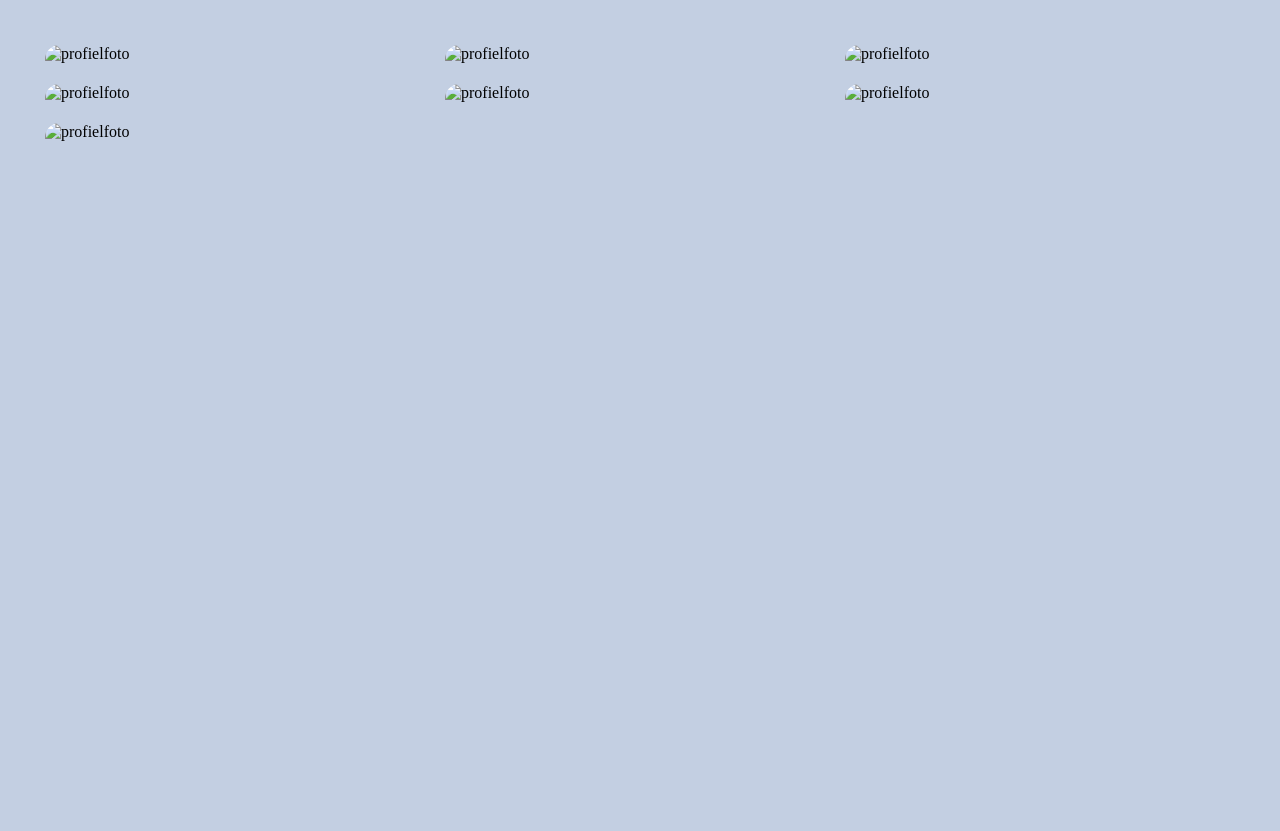
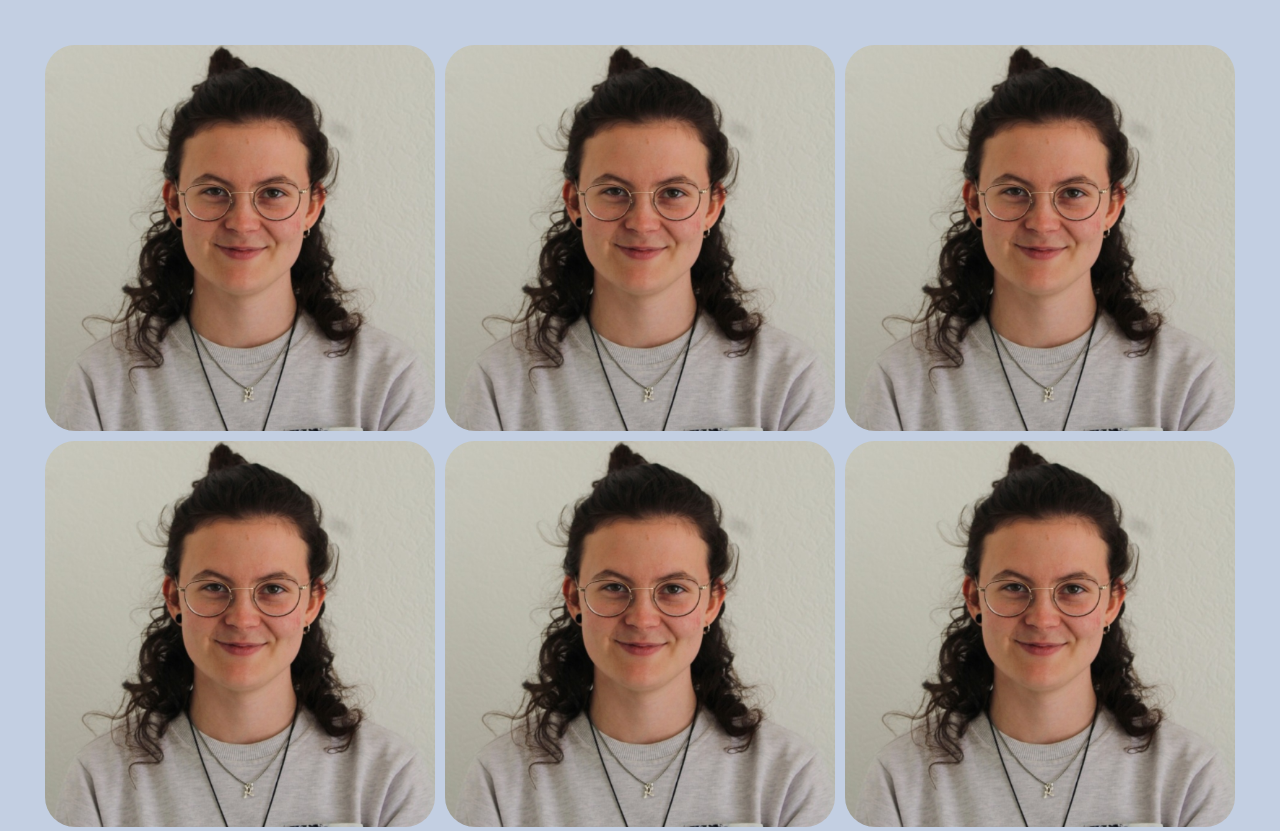
Before and after one commit to annefleurhay/Advanced-CSS-Portfolio, a plain HTML site: page index.html in a window 1280 px wide. Shown: the top 831 px of the page. Before the commit the page ends 800 px from the top, so only its background shows below. Drawn offline with Linux system fonts and the light colour scheme.

Commit message:
Update index.html

```diff
--- a/index.html
+++ b/index.html
@@ -10,31 +10,31 @@
   <body>
     <div class="grid">
       <div class="fade">
-        <img src="./profile pic.jpg" alt="profielfoto" />
+        <img src="profile.jpg" alt="profielfoto" />
         <button>Read more</button>
       </div>
       <div class="fade">
-        <img src="./profile pic.jpg" alt="profielfoto" />
+        <img src="profile.jpg" alt="profielfoto" />
         <button>Read more</button>
       </div>
       <div class="fade">
-        <img src="./profile pic.jpg" alt="profielfoto" />
+        <img src="profile.jpg" alt="profielfoto" />
         <button>Read more</button>
       </div>
       <div class="fade">
-        <img src="./profile pic.jpg" alt="profielfoto" />
+        <img src="profile.jpg" alt="profielfoto" />
         <button>Read more</button>
       </div>
       <div class="fade">
-        <img src="./profile pic.jpg" alt="profielfoto" />
+        <img src="profile.jpg" alt="profielfoto" />
         <button>Read more</button>
       </div>
       <div class="fade">
-        <img src="./profile pic.jpg" alt="profielfoto" />
+        <img src="profile.jpg" alt="profielfoto" />
         <button>Read more</button>
       </div>
       <div class="fade">
-        <img src="./profile pic.jpg" alt="profielfoto" />
+        <img src="profile.jpg" alt="profielfoto" />
         <button>Read more</button>
       </div>
     </div>
```
